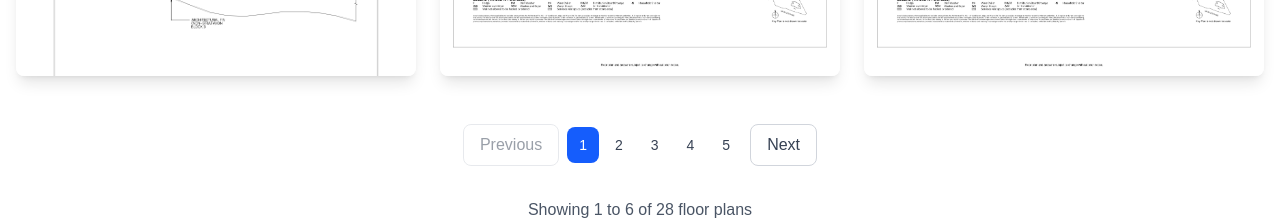
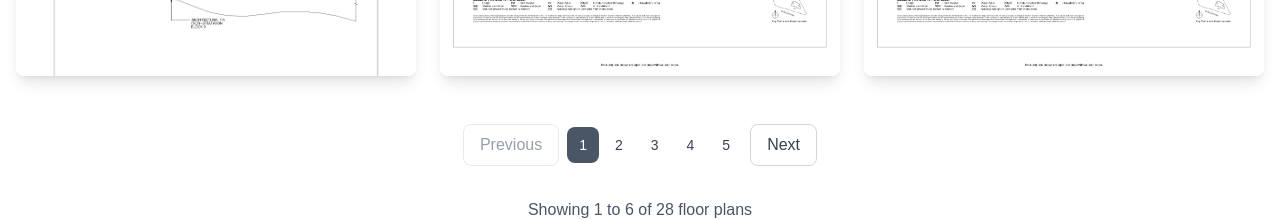
Before and after one commit to esauflores/zyon-grand-landing, a Next.js app: page /floor-plans in a window 1280 px wide. Shown: the part 1500-1720 px from the top of the page. Built offline with nearby package versions, Linux system fonts and the light colour scheme.

Commit message:
Update loading spinner and pagination button styles in FloorPlansTable for improved visual consistency.

```diff
--- a/src/components/FloorPlansTable.tsx
+++ b/src/components/FloorPlansTable.tsx
@@ -93,7 +93,7 @@ export default function FloorPlansTable() {
       <section id="floor-plans-table" className="py-16 bg-white">
         <div className="container mx-auto px-4">
           <div className="text-center">
-            <div className="animate-spin rounded-full h-12 w-12 border-b-2 border-blue-600 mx-auto"></div>
+            <div className="animate-spin rounded-full h-12 w-12 border-b-2 border-gray-600 mx-auto"></div>
             <p className="mt-4 text-gray-600">Loading floor plans...</p>
           </div>
         </div>
@@ -152,7 +152,7 @@ export default function FloorPlansTable() {
                   onClick={() => handlePageChange(page)}
                   className={`px-3 py-2 rounded-lg text-sm font-medium transition-colors ${
                     currentPage === page
-                      ? 'bg-blue-600 text-white'
+                      ? 'bg-gray-600 text-white'
                       : 'text-gray-700 hover:bg-gray-100'
                   }`}
                 >
```
